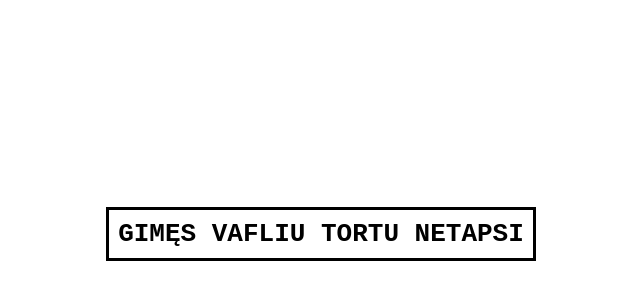
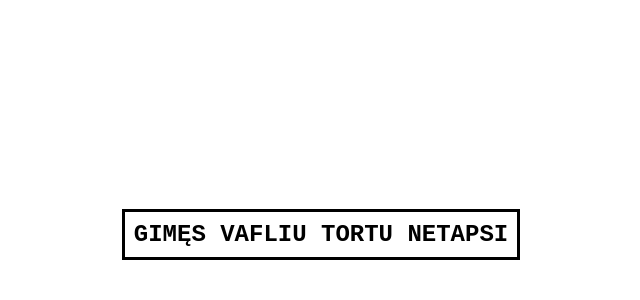
Before and after one commit to DobilasJaunius/airos-gimtadieniui, a plain HTML site: page index.html in a window 1280 px wide. Shown: the part 166-466 px from the top of the page, without its empty margins (319-959 px from the left). Drawn offline with Linux system fonts and the light colour scheme.

Commit message:
Update style.css

```diff
--- a/style.css
+++ b/style.css
@@ -18,4 +18,6 @@ h1 {
     /* Adds safe spacing from left/right edges */
     margin-left: min(5vw, env(safe-area-inset-left));
     margin-right: min(5vw, env(safe-area-inset-right));
+
+    font-size: clamp(12px, 4vw, 24px);
 }
```
